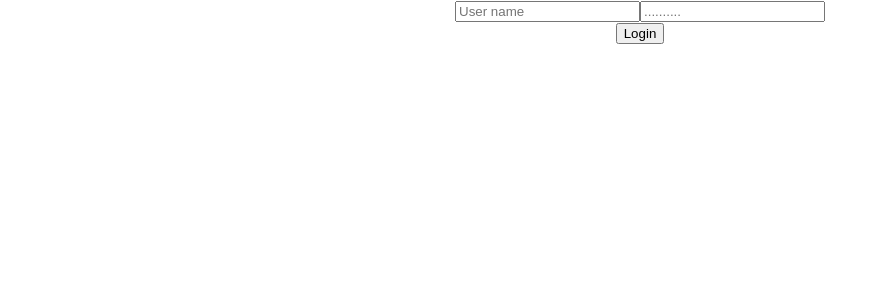
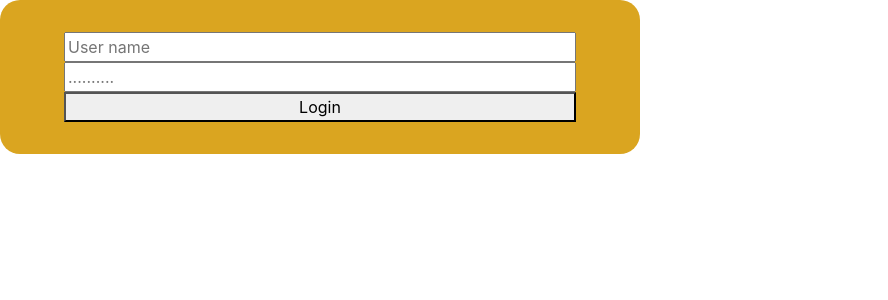
Before and after one commit to the-jokr/Front-End-Vijay, a React (Create React App) app in the folder jokr/: page /login in a window 1280 px wide. Shown: the top 300 px of the page, without its empty margins (0-888 px from the left). Built offline with nearby package versions, Linux system fonts and the light colour scheme.

Commit message:
add bootstrap and reactstrap

```diff
--- a/jokr/package.json
+++ b/jokr/package.json
@@ -4,12 +4,14 @@
   "private": true,
   "dependencies": {
     "axios": "^0.18.0",
+    "bootstrap": "^4.3.1",
     "react": "^16.8.6",
     "react-dom": "^16.8.6",
     "react-loader-spinner": "^2.3.0",
     "react-redux": "^7.0.3",
     "react-router-dom": "^5.0.0",
     "react-scripts": "3.0.1",
+    "reactstrap": "^8.0.0",
     "redux": "^4.0.1",
     "redux-logger": "^3.0.6",
     "redux-thunk": "^2.3.0"
--- a/jokr/src/App.js
+++ b/jokr/src/App.js
@@ -3,7 +3,7 @@ import "./App.css";
 
 import { Route } from "react-router-dom";
 
-import Login from "./components/login";
+import Login from "./components/Login";
 import Register from "./components/Register";
 
 function App() {
--- a/jokr/src/actions/index.js
+++ b/jokr/src/actions/index.js
@@ -1,4 +1,7 @@
-export { LOGIN_START, LOGIN_SUCCESSFUL, LOGIN_FAILURE, login } from "./login";
+export { LOGIN_START,
+  LOGIN_SUCCESSFUL,
+  LOGIN_FAILURE,
+  login } from "./login";
 
 export {
   REGISTER_START,
--- a/jokr/src/components/login.js
+++ b/jokr/src/components/login.js
@@ -1,6 +1,7 @@
 import React from "react";
 import { connect } from "react-redux";
 import { login } from "../actions";
+import "../styles/login.css";
 
 import Loader from "react-loader-spinner";
 
@@ -33,7 +34,7 @@ class Login extends React.Component {
   render() {
     return (
       <div>
-        <form onSubmit={this.login}>
+        <form className="login-form" onSubmit={this.login}>
           <input
             type="text"
             name="username"
--- a/jokr/src/index.js
+++ b/jokr/src/index.js
@@ -6,6 +6,7 @@ import rootReducer from "./reducers";
 import thunk from "redux-thunk";
 import logger from "redux-logger";
 import { BrowserRouter as Router } from "react-router-dom";
+import 'bootstrap/dist/css/bootstrap.min.css';
 
 import "./index.css";
 import App from "./App";
--- /dev/null
+++ b/jokr/src/styles/login.css
@@ -0,0 +1,10 @@
+
+.login-form {
+    display: flex;
+    flex-direction: column;
+    background-color: goldenrod;
+    width: 50vw;
+    max-width: 50%;
+    padding: 2rem 4rem;
+    border-radius: 20px;
+  }
```
Also changed, not shown: 1 other file (tests, documents, lock files or other folders).
